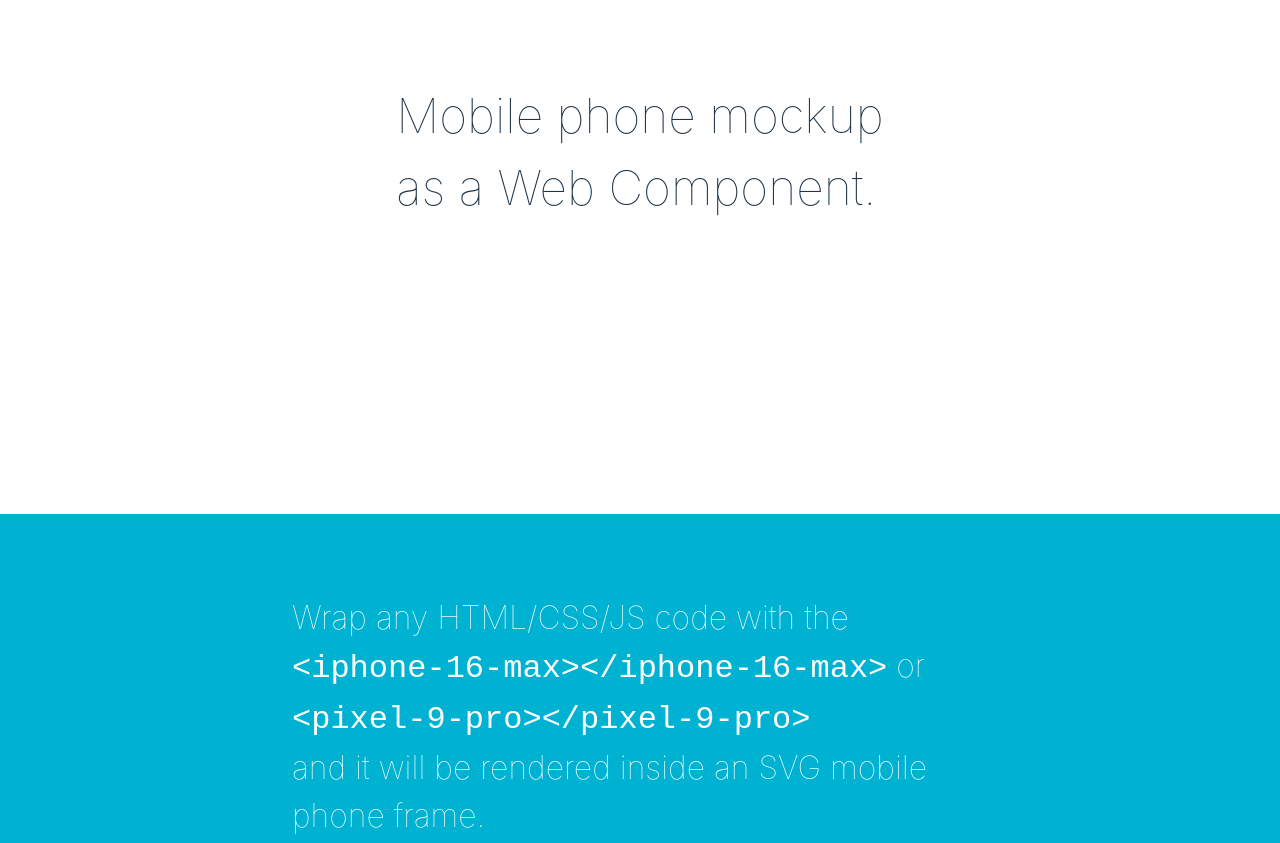
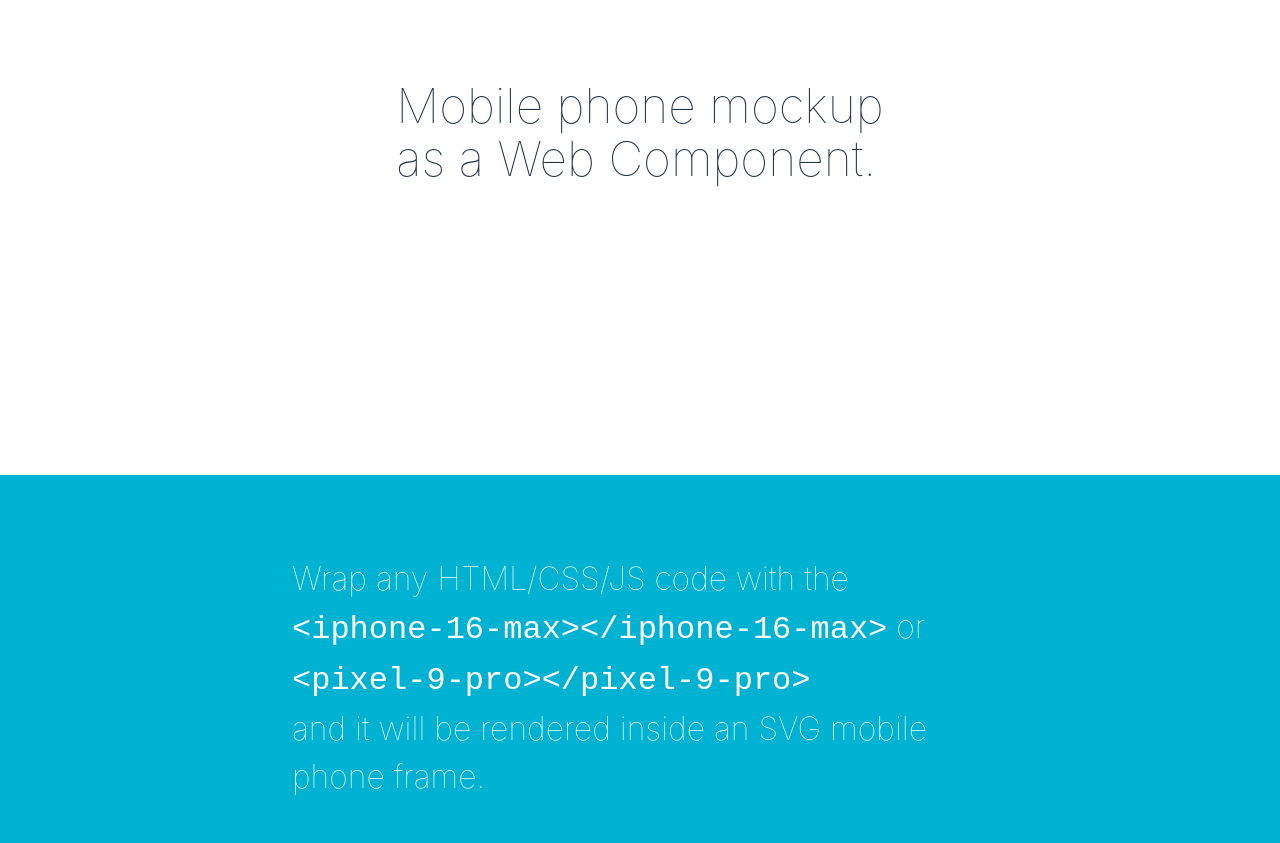
Before and after one commit to sneas/telephone, a website built with Vite: page packages/www/index.html in a window 1280 px wide. Shown: the top 843 px of the page. Built offline with nearby package versions, Linux system fonts and the light colour scheme.

Commit message:
fix(www): header spacing

```diff
--- a/packages/www/index.html
+++ b/packages/www/index.html
@@ -75,6 +75,7 @@
 
     h1 {
       font-size: 3rem;
+      line-height: 1.1;
       margin-block: 5rem;
       font-weight: 100;
     }
@@ -168,7 +169,9 @@
 </head>
 <body>
 <main>
+  <div class="container">
   <h1 style="display: flex; justify-content: center;"><span>Mobile phone mockup<br />as a Web Component.</span></h1>
+  </div>
   <div style="display: flex; justify-content: center;">
     <x-ray>
       <code class="examples">
```
